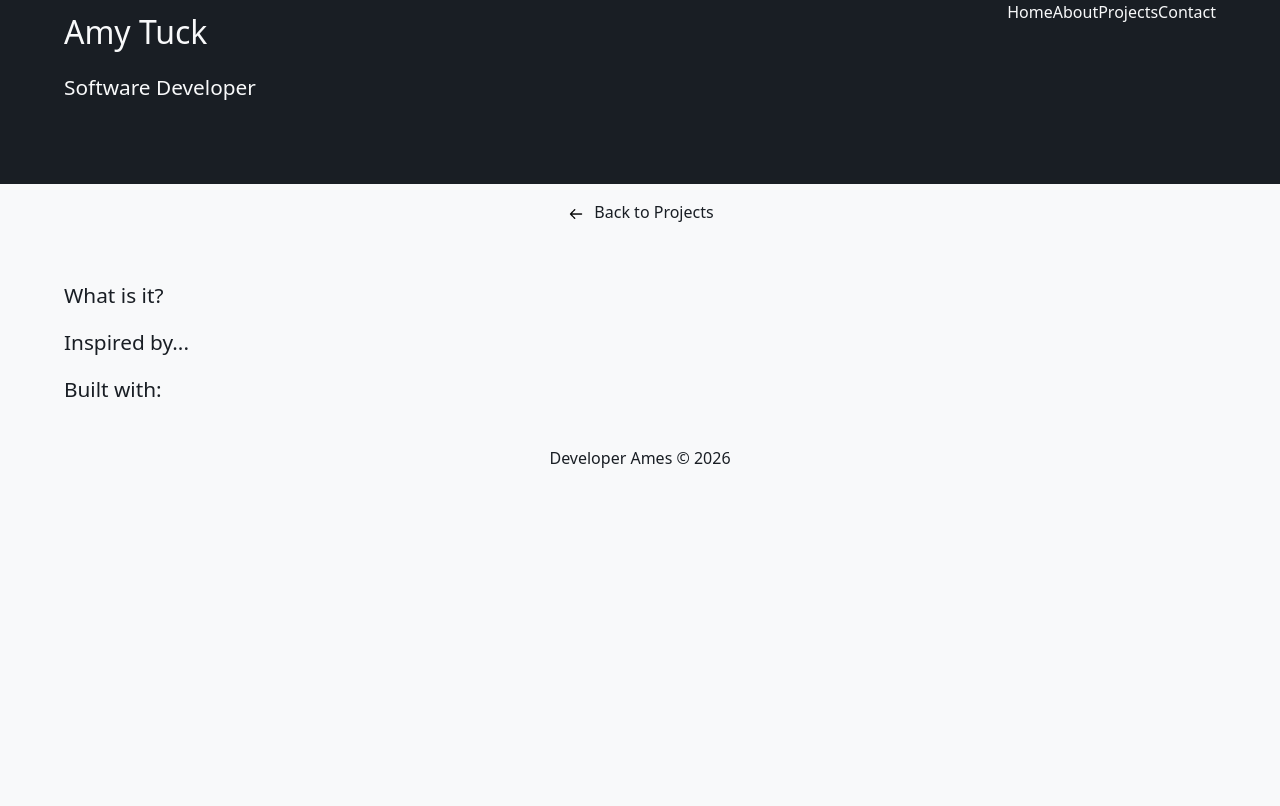
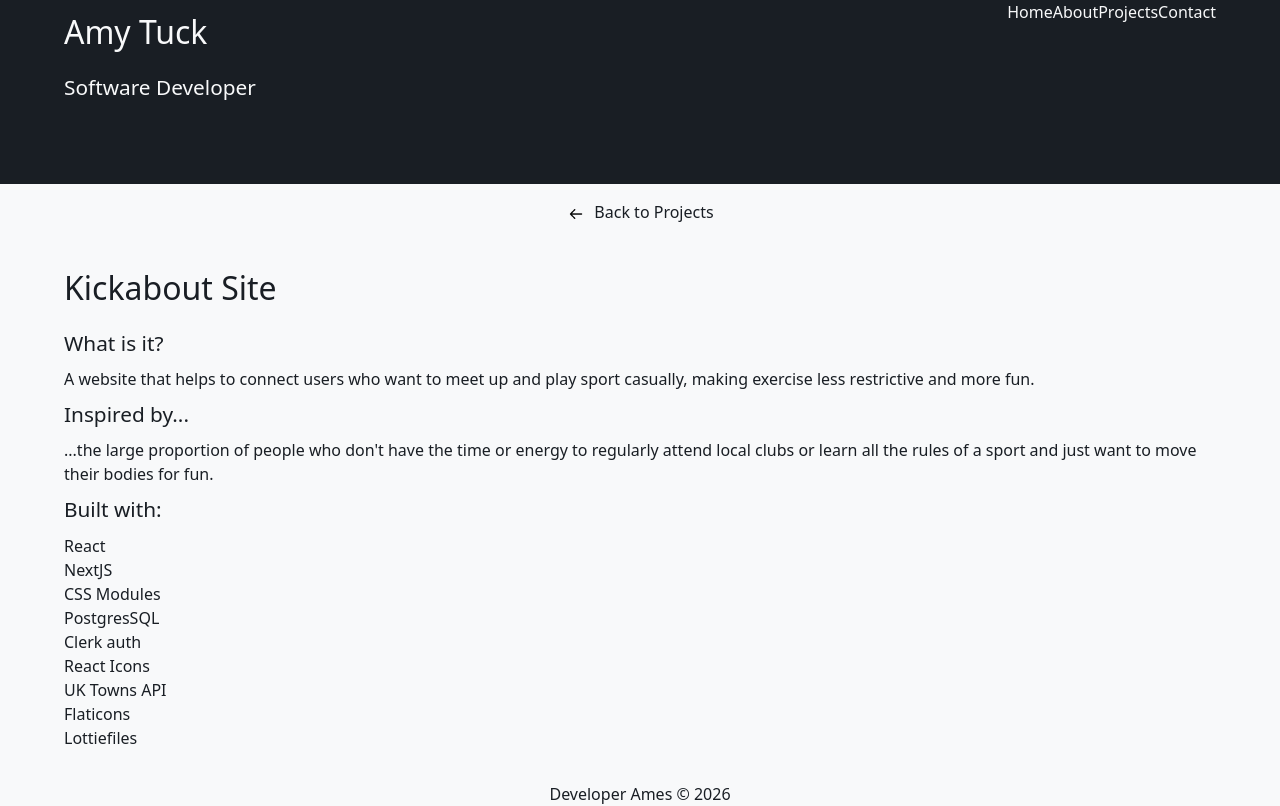
Before and after one commit to DeveloperAmes/portfolio, a Next.js app: page /projects/3 in a window 1280 px wide. Built offline with nearby package versions, Linux system fonts and the light colour scheme.

Commit message:
chore: add content to project 3 page

```diff
--- a/src/app/projects/3/page.js
+++ b/src/app/projects/3/page.js
@@ -5,7 +5,28 @@ export default function Project3() {
   return (
     <main>
       <BackToProjectsPage />
-      <ProjectPage />
+      <ProjectPage
+        h1content="Kickabout Site"
+        p1content={
+          "A website that helps to connect users who want to meet up and play sport casually, making exercise less restrictive and more fun."
+        }
+        p2content={
+          "...the large proportion of people who don't have the time or energy to regularly attend local clubs or learn all the rules of a sport and just want to move their bodies for fun."
+        }
+        p3content={
+          <ul>
+            <li>{"React"}</li>
+            <li>{"NextJS"}</li>
+            <li>{"CSS Modules"}</li>
+            <li>{"PostgresSQL"}</li>
+            <li>{"Clerk auth"}</li>
+            <li>{"React Icons"}</li>
+            <li>{"UK Towns API"}</li>
+            <li>{"Flaticons"}</li>
+            <li>{"Lottiefiles"}</li>
+          </ul>
+        }
+      />
     </main>
   );
 }
```
